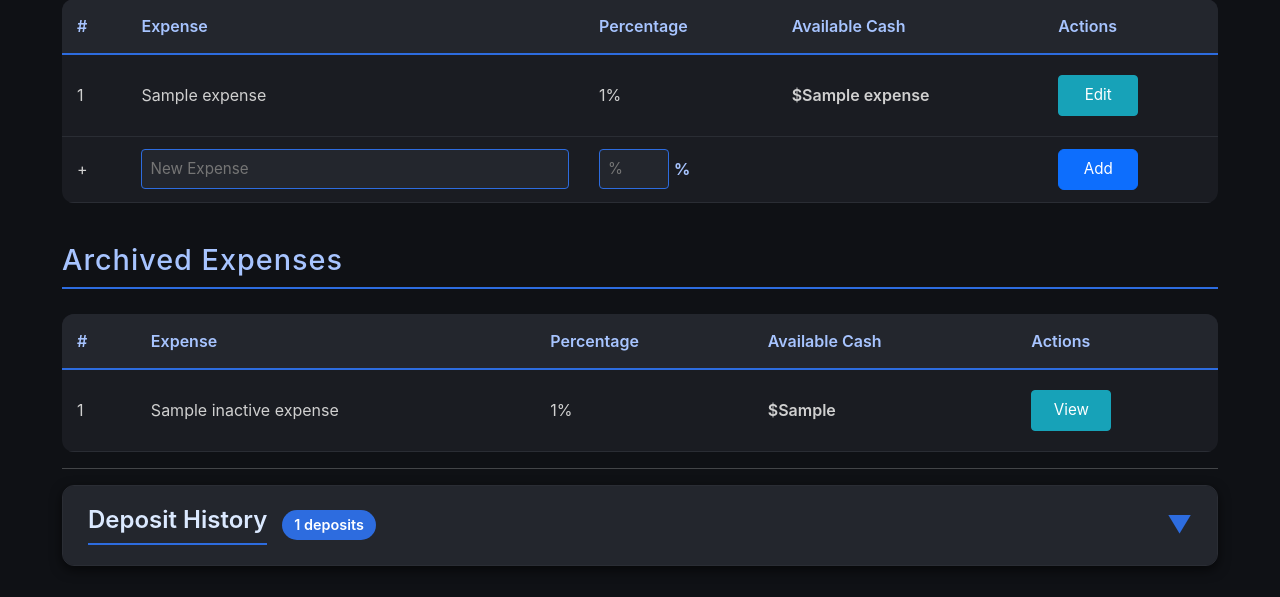
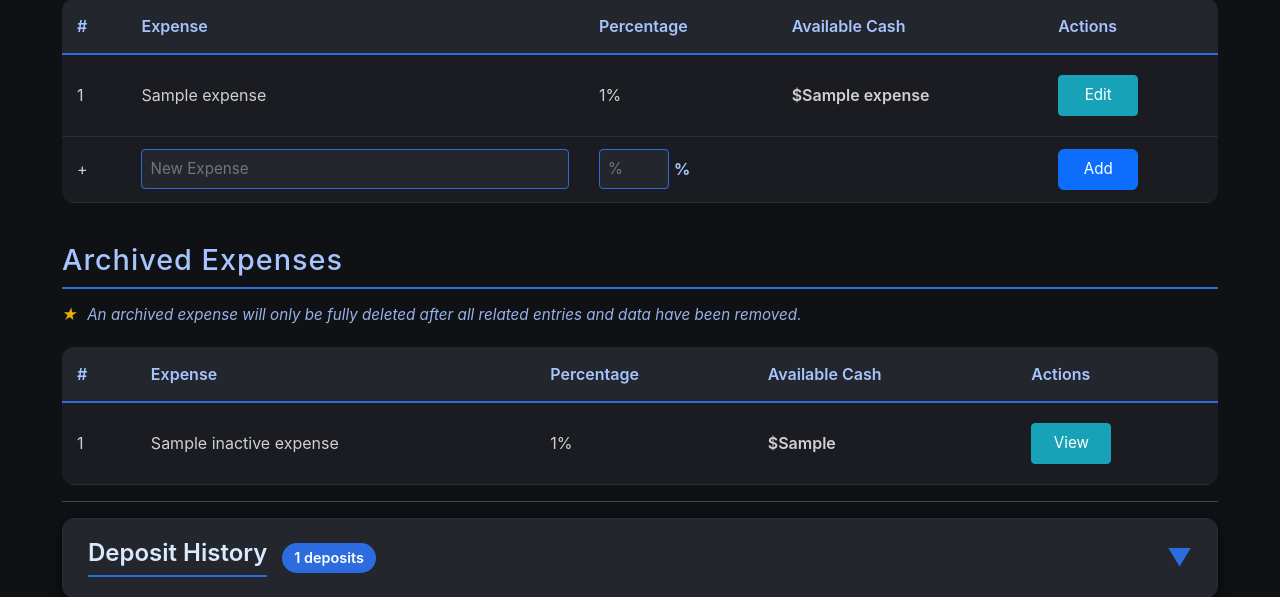
Before and after one commit to DoPe-EyeSZ/Finance-Project, a Flask app: template app/templates/expenses.html in a window 1280 px wide. Shown: the part 724-1321 px from the top of the page. Run offline with Flask 3, Linux system fonts and the light colour scheme; tables that the repository leaves empty hold one stand-in row (values such as "Sample post"); the template is opened without the code that fills it: values that come from a table or form of the project are taken from there, most other values are stand-ins (such as "Sample title", 1, 10 or a date in 2020); some libraries are stand-ins or nearby versions.

Commit message:
added ntoe

```diff
--- a/app/templates/expenses.html
+++ b/app/templates/expenses.html
@@ -153,6 +153,7 @@
 
     {% if inactive_expenses %}
     <h1 class="section-title">Archived Expenses</h1>
+    <p class="function-helper-text"><span class="tip-star">★</span> An archived expense will only be fully deleted after all related entries and data have been removed.</p>
     <table class="expense-table">
         <thead>
             <tr>
```
